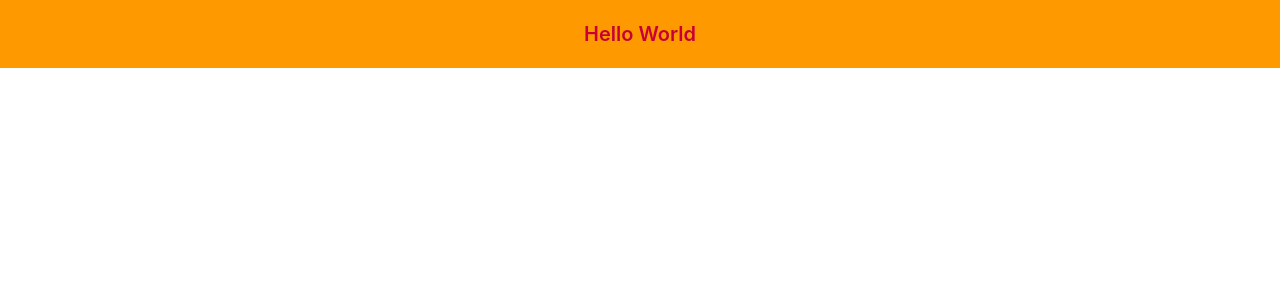
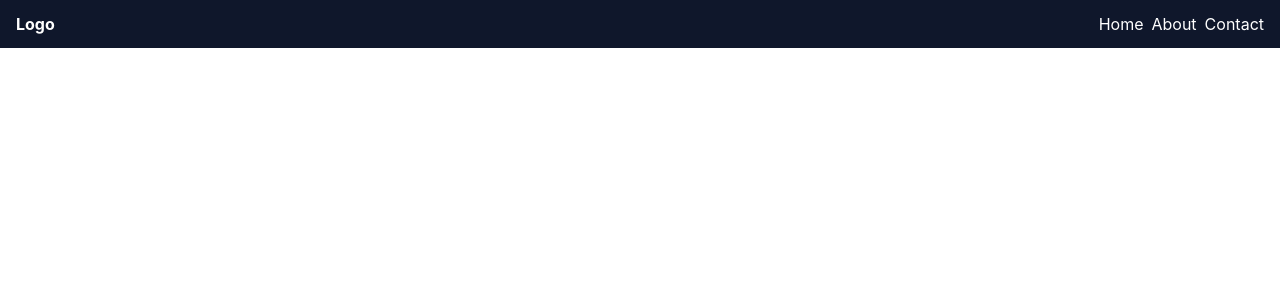
Before and after one commit to Ghufran-Luqman/React-Projects, a React (Vite) app in the folder tailwindpractice/: page / in a window 1280 px wide. Shown: the top 300 px of the page. Built offline with nearby package versions, Linux system fonts and the light colour scheme.

Commit message:
Clean nav bar example

```diff
--- a/tailwindpractice/src/App.jsx
+++ b/tailwindpractice/src/App.jsx
@@ -1,11 +1,12 @@
 function App() {
   return (
-    <div>
+    <div className="flex items-center justify-between h-12 bg-slate-900 text-white px-4">
 
-      <div className="bg-amber-500 p-5">
-        <p className="text-xl font-semibold text-center text-rose-700">
-          Hello World
-         </p>
+      <div className="font-bold">Logo</div>
+      <div className="flex gap-2">
+        <span>Home</span>
+        <span>About</span>
+        <span>Contact</span>
       </div>
     </div>
   );
```
